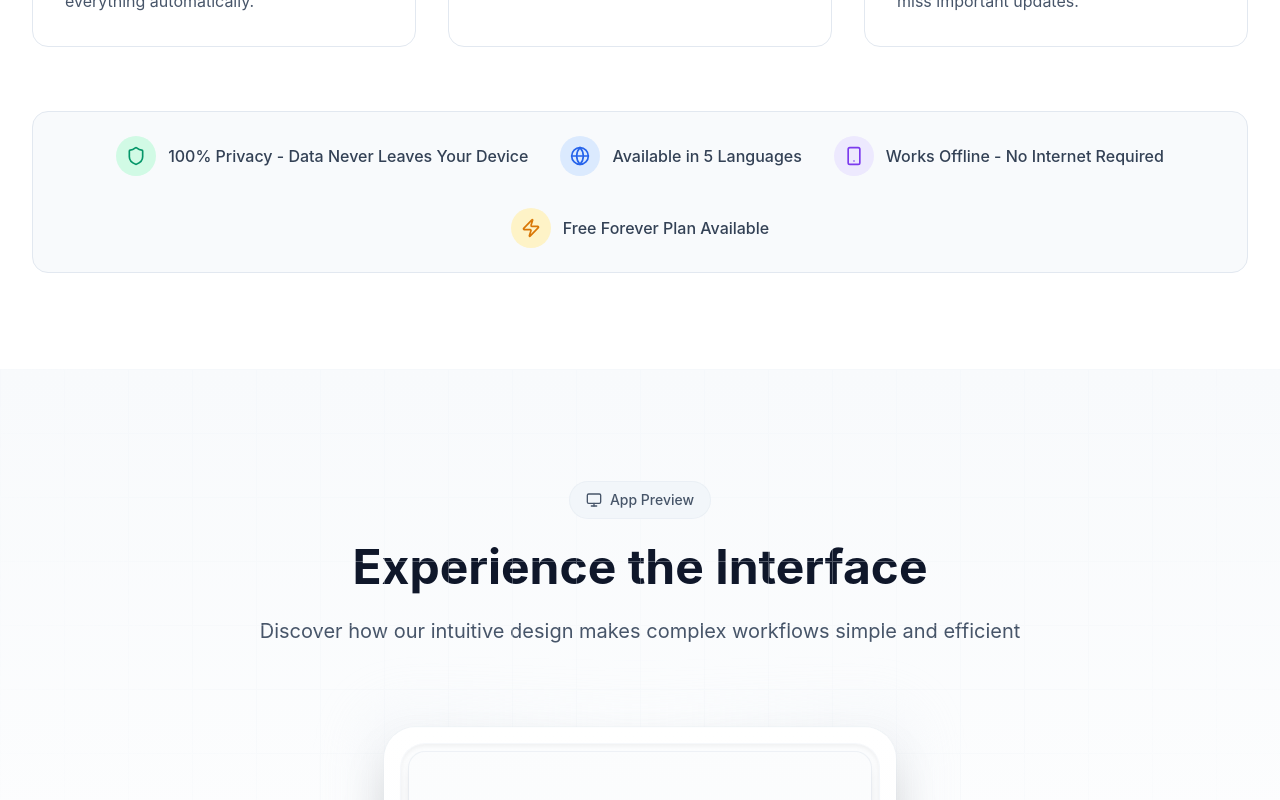
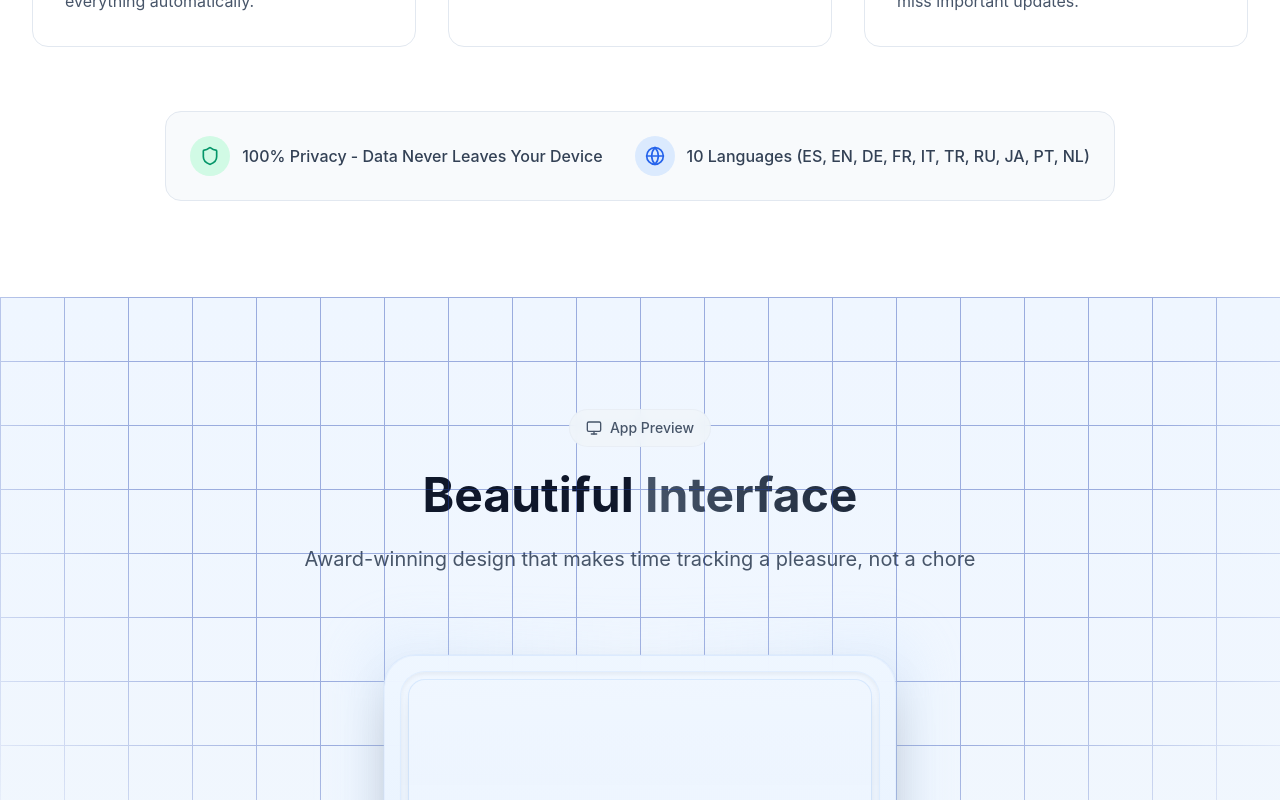
Before and after one commit to donia1222/worktrack-landing, a Next.js app: page / in a window 1280 px wide. Shown: the part 1700-2500 px from the top of the page. Built offline with nearby package versions, Linux system fonts and the light colour scheme.

Commit message:
“modernizada4”

```diff
--- a/components/FAQ.tsx
+++ b/components/FAQ.tsx
@@ -190,7 +190,7 @@ export default function FAQ() {
                 onClick={() => setSelectedCategory(category.id)}
                 className={`px-3 sm:px-4 py-2 rounded-full text-xs sm:text-sm font-medium transition-all flex items-center gap-2 hover:scale-105 ${
                   selectedCategory === category.id
-                    ? "bg-slate-900 text-white shadow-lg shadow-slate-900/25"
+                    ? "bg-blue-600 text-white shadow-lg shadow-blue-600/25"
                     : "bg-white/80 backdrop-blur-sm text-slate-600 hover:bg-slate-50 border border-slate-200 hover:border-slate-300"
                 }`}
               >
@@ -265,7 +265,7 @@ export default function FAQ() {
         >
           <h3 className="text-lg sm:text-xl lg:text-2xl font-bold text-slate-900 mb-2">{t("faq.contactCta.title")}</h3>
           <p className="text-sm sm:text-base text-slate-600 mb-4">{t("faq.contactCta.description")}</p>
-          <button className="px-5 sm:px-6 py-2.5 sm:py-3 bg-slate-900 text-white rounded-xl font-medium hover:bg-slate-800 transition-all text-sm sm:text-base shadow-lg hover:shadow-xl hover:scale-105">
+          <button className="px-5 sm:px-6 py-2.5 sm:py-3 bg-blue-600 text-white rounded-xl font-medium hover:bg-blue-700 transition-all text-sm sm:text-base shadow-lg hover:shadow-xl hover:scale-105">
             {t("faq.contactCta.button")}
           </button>
         </motion.div>
--- a/components/Features.tsx
+++ b/components/Features.tsx
@@ -1,5 +1,5 @@
 "use client"
-import { MapPin, BarChart3, MessageSquare, Shield, Briefcase, Bell, Globe, Smartphone, Zap, Layout } from "lucide-react"
+import { MapPin, BarChart3, MessageSquare, Shield, Briefcase, Bell, Globe, Layout } from "lucide-react"
 import { useLanguage } from "@/lib/language"
 
 const getFeatures = (t: (key: string) => string) => [
@@ -102,18 +102,6 @@ export default function Features() {
               </div>
               <span className="text-slate-700 font-medium">{t("features.badges.languages")}</span>
             </div>
-            <div className="flex items-center gap-3">
-              <div className="w-10 h-10 bg-violet-100 rounded-full flex items-center justify-center">
-                <Smartphone className="w-5 h-5 text-violet-600" />
-              </div>
-              <span className="text-slate-700 font-medium">{t("features.badges.tech")}</span>
-            </div>
-            <div className="flex items-center gap-3">
-              <div className="w-10 h-10 bg-amber-100 rounded-full flex items-center justify-center">
-                <Zap className="w-5 h-5 text-amber-600" />
-              </div>
-              <span className="text-slate-700 font-medium">{t("features.badges.subscriptions")}</span>
-            </div>
           </div>
         </div>
       </div>
--- a/components/Hero.tsx
+++ b/components/Hero.tsx
@@ -44,10 +44,10 @@ export default function Hero() {
             <div className="flex flex-col sm:flex-row gap-4">
               <button
                 onClick={openModal}
-                className="group relative px-8 py-4 bg-blue-600 text-white font-semibold rounded-2xl hover:bg-blue-700 transition-all duration-200 shadow-lg hover:shadow-xl hover:shadow-blue-500/25 text-base"
+                className="group relative px-6 py-3 bg-blue-600 text-white font-semibold rounded-xl hover:bg-blue-700 transition-all duration-200 shadow-lg hover:shadow-xl hover:shadow-blue-500/25 text-sm"
               >
                 <span className="relative z-10">{t("hero.downloadButton")}</span>
-                <div className="absolute inset-0 bg-gradient-to-r from-blue-600 to-indigo-600 rounded-2xl opacity-0 group-hover:opacity-100 transition-opacity duration-200" />
+                <div className="absolute inset-0 bg-gradient-to-r from-blue-600 to-indigo-600 rounded-xl opacity-0 group-hover:opacity-100 transition-opacity duration-200" />
               </button>
             </div>
 
@@ -89,7 +89,7 @@ export default function Hero() {
               <div className="absolute -top-6 -right-6 w-24 h-24 bg-blue-500/10 rounded-full" />
               <div className="absolute -bottom-6 -left-6 w-32 h-32 bg-indigo-500/10 rounded-full" />
 
-              <div className="relative bg-white p-2 rounded-3xl shadow-2xl shadow-slate-900/10">
+              <div className="relative">
                 <Image
                   src="/screenshots/es/calendar.png"
                   alt="VixTime App"
--- a/components/Screenshots.tsx
+++ b/components/Screenshots.tsx
@@ -42,9 +42,9 @@ export default function Screenshots() {
   return (
     <section
       id="screenshots"
-      className="py-20 lg:py-28 bg-gradient-to-b from-slate-50 via-white to-slate-50/50 relative overflow-hidden"
+      className="py-20 lg:py-28 bg-gradient-to-b from-blue-50 via-blue-25 to-blue-50/50 relative overflow-hidden"
     >
-      <div className="absolute inset-0 bg-[linear-gradient(to_right,#f1f5f9_1px,transparent_1px),linear-gradient(to_bottom,#f1f5f9_1px,transparent_1px)] bg-[size:4rem_4rem] [mask-image:radial-gradient(ellipse_60%_50%_at_50%_0%,#000_70%,transparent_110%)] opacity-30" />
+      <div className="absolute inset-0 bg-[linear-gradient(to_right,#1e40af_1px,transparent_1px),linear-gradient(to_bottom,#1e40af_1px,transparent_1px)] bg-[size:4rem_4rem] [mask-image:radial-gradient(ellipse_60%_50%_at_50%_0%,#000_70%,transparent_110%)] opacity-40" />
 
       <div className="max-w-7xl mx-auto px-4 sm:px-6 lg:px-8">
         <motion.div
@@ -56,11 +56,13 @@ export default function Screenshots() {
         >
           <div className="inline-flex items-center gap-2 px-4 py-2 bg-slate-100/80 backdrop-blur-sm rounded-full text-slate-600 text-sm font-medium mb-6 border border-slate-200/50">
             <Monitor className="w-4 h-4" />
-            App Preview
+            {t("screenshots.badge")}
           </div>
-          <h2 className="text-4xl lg:text-5xl font-bold text-slate-900 mb-6 text-balance">Experience the Interface</h2>
+          <h2 className="text-4xl lg:text-5xl font-bold text-slate-900 mb-6 text-balance">
+            {t("screenshots.title")} <span className="bg-gradient-to-r from-slate-600 to-slate-800 bg-clip-text text-transparent">{t("screenshots.titleAccent")}</span>
+          </h2>
           <p className="text-xl text-slate-600 max-w-3xl mx-auto text-pretty leading-relaxed">
-            Discover how our intuitive design makes complex workflows simple and efficient
+            {t("screenshots.description")}
           </p>
         </motion.div>
 
@@ -91,15 +93,15 @@ export default function Screenshots() {
           >
             <div className="relative mb-12 lg:mb-16">
               <div className="relative mx-auto max-w-sm lg:max-w-lg">
-                <div className="absolute -inset-6 bg-gradient-to-r from-slate-200/40 via-slate-100/20 to-slate-200/40 rounded-[2.5rem] blur-xl opacity-60" />
-                <div className="relative bg-gradient-to-b from-white/95 to-slate-50/95 backdrop-blur-xl rounded-[2rem] p-4 shadow-2xl border border-white/50 ring-1 ring-slate-200/20">
-                  <div className="bg-gradient-to-b from-slate-50/50 to-white/80 rounded-[1.5rem] p-2 shadow-inner ring-1 ring-slate-200/30">
+                <div className="absolute -inset-6 bg-gradient-to-r from-blue-200/40 via-blue-100/20 to-blue-200/40 rounded-[2.5rem] blur-xl opacity-60" />
+                <div className="relative bg-gradient-to-b from-blue-50/95 to-blue-100/95 backdrop-blur-xl rounded-[2rem] p-4 shadow-2xl border border-blue-100/50 ring-1 ring-blue-200/20">
+                  <div className="bg-gradient-to-b from-blue-50/50 to-blue-25/80 rounded-[1.5rem] p-2 shadow-inner ring-1 ring-blue-200/30">
                     <Image
                       src={screenshots[currentIndex].image || "/placeholder.svg"}
                       alt={screenshots[currentIndex].title}
                       width={450}
                       height={800}
-                      className="rounded-2xl w-full h-auto shadow-lg ring-1 ring-slate-200/50"
+                      className="rounded-2xl w-full h-auto shadow-lg ring-1 ring-blue-200/50"
                       priority
                     />
                   </div>
@@ -111,13 +113,13 @@ export default function Screenshots() {
               initial={{ opacity: 0, y: 30 }}
               animate={{ opacity: 1, y: 0 }}
               transition={{ delay: 0.4, duration: 0.6 }}
-              className="bg-white/80 backdrop-blur-sm rounded-3xl p-8 lg:p-10 shadow-xl border border-slate-200/50 max-w-3xl mx-auto ring-1 ring-slate-200/20"
+              className="bg-blue-50/80 backdrop-blur-sm rounded-3xl p-8 lg:p-10 shadow-xl border border-blue-200/50 max-w-3xl mx-auto ring-1 ring-blue-200/20"
             >
               <div className="flex items-center gap-6 mb-6">
-                <div className="p-4 bg-gradient-to-br from-slate-100 to-slate-200/50 rounded-2xl shadow-inner">
+                <div className="p-4 bg-gradient-to-br from-blue-100 to-blue-200/50 rounded-2xl shadow-inner">
                   {(() => {
                     const IconComponent = screenshots[currentIndex].icon
-                    return IconComponent ? <IconComponent className="w-8 h-8 text-slate-700" /> : null
+                    return IconComponent ? <IconComponent className="w-8 h-8 text-blue-700" /> : null
                   })()}
                 </div>
                 <div>
--- a/components/Testimonials.tsx
+++ b/components/Testimonials.tsx
@@ -90,7 +90,7 @@ export default function Testimonials() {
                 </div>
 
                 <div className="flex items-center gap-4 mb-6">
-                  <div className="w-14 h-14 bg-gradient-to-br from-slate-600 to-slate-800 rounded-full flex items-center justify-center text-white font-semibold text-lg shadow-lg">
+                  <div className="w-14 h-14 bg-gradient-to-br from-blue-500 to-blue-700 rounded-full flex items-center justify-center text-white font-semibold text-lg shadow-lg">
                     {testimonial.avatar}
                   </div>
                   <div>
--- a/messages/en.json
+++ b/messages/en.json
@@ -58,12 +58,12 @@
     },
     "badges": {
       "localStorage": "100% Privacy - Data Never Leaves Your Device",
-      "languages": "Available in 5 Languages",
-      "tech": "Works Offline - No Internet Required",
-      "subscriptions": "Free Forever Plan Available"
+      "languages": "10 Languages (ES, EN, DE, FR, IT, TR, RU, JA, PT, NL)",
+      "tech": "Works Offline - No Internet Required"
     }
   },
   "screenshots": {
+    "badge": "App Preview",
     "title": "Beautiful",
     "titleAccent": "Interface",
     "description": "Award-winning design that makes time tracking a pleasure, not a chore",
@@ -91,7 +91,7 @@
     "titleAccent": "Transparent",
     "titleEnd": "Pricing",
     "description": "Start free and see the difference. Upgrade when you're ready to unlock the full power of automated time tracking.",
-    "descriptionBold": "7-day free trial • Cancel anytime • No hidden fees",
+    "descriptionBold": "No commitment • Cancel anytime • No hidden fees",
     "free": {
       "name": "Starter",
       "price": "0",
@@ -301,7 +301,7 @@
     },
     "badges": {
       "secure": "100% Secure",
-      "languages": "Available in 5 languages"
+      "languages": "Available in 10 languages"
     },
     "copyright": "All rights reserved.",
     "cookieNotice": {
--- a/tsconfig.json
+++ b/tsconfig.json
@@ -37,5 +37,4 @@
   "exclude": [
     "node_modules"
   ],
-
 }
```
Also changed, not shown: components/CTA.tsx (+5 -5 lines), messages/de.json (+5 -6 lines), messages/es.json (+5 -6 lines), 1 other file (tests, documents, lock files or other folders).
